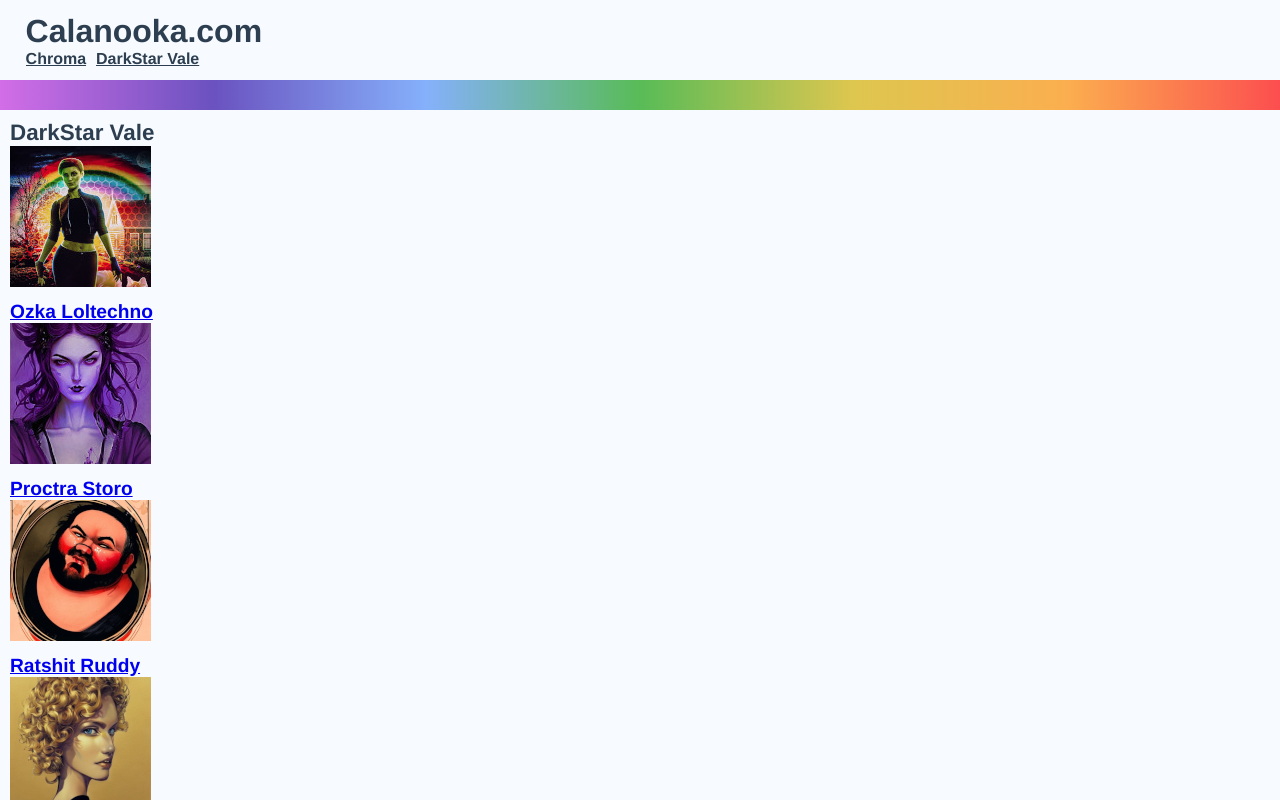
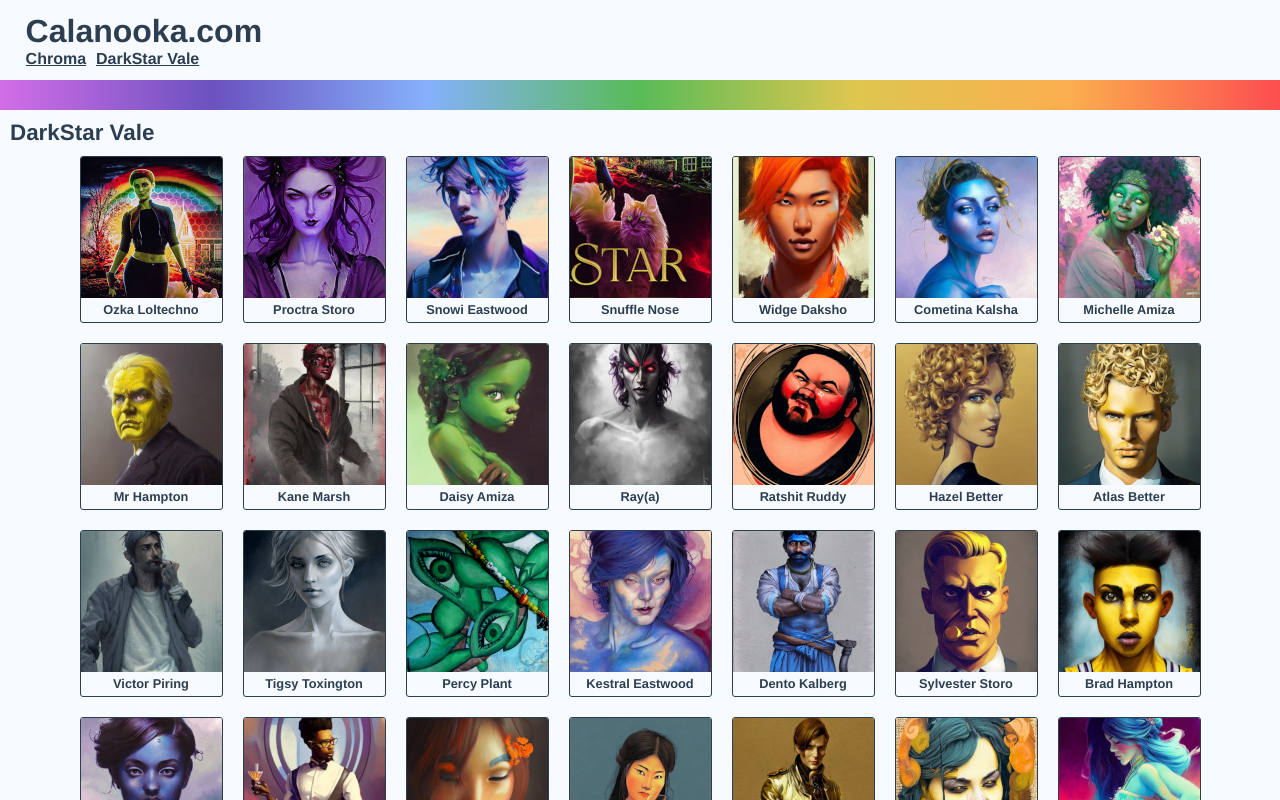
Before and after one commit to CarlieMartece/calanooka-react, a React (Create React App) app: page /dsv in a window 1280 px wide. Built offline with nearby package versions, Linux system fonts and the light colour scheme.

Commit message:
style DSV character page

```diff
--- a/src/components/DSVCharacterCard.jsx
+++ b/src/components/DSVCharacterCard.jsx
@@ -6,13 +6,13 @@ export default function DSVCharacterCard({ id, name }) {
   const imgSrc = require(`../images/preview/gc1-${imgName}.jpg`);
 
   return (
-    <li>
+    <li className="character">
       <Link to={link}>
         <img
           alt={name}
           src={imgSrc}
         />
-        <h2>{name}</h2>
+        <p>{name}</p>
       </Link>
     </li>
   );
--- a/src/components/DarkStarVale.jsx
+++ b/src/components/DarkStarVale.jsx
@@ -4,9 +4,9 @@ import DSVCharacterCard from "./DSVCharacterCard";
 export default function DarkStarVale() {
   return (
     <main>
-      <div id="dark-star-vale">
+      <div id="DarkStarVale">
         <h1>DarkStar Vale</h1>
-        <ul>
+        <ul id ="dsv-cast">
           {data.dsv.map((character) => {
             return (
               <DSVCharacterCard key={character.id} id={character.id} name={character.name} />
--- a/src/data/dsvCharacters.json
+++ b/src/data/dsvCharacters.json
@@ -24,6 +24,123 @@
             "address": "Sylvester's Convenience Store, 6 Amimia Square, DarkStar Vale",
             "family": "Sylvester Storo (father), Lucia Storo (mother)",
             "bio": "Stunning bisexual witch. With aspirations of Evollish power since childhood, she enjoys the opportunities of Ray's Temple Coven. Loves using deadlight to control people, and telepathy to freak them out.",
+            "dies": false
+        },
+        {
+            "id": 22,
+            "name": "Snowi Eastwood",
+            "firstBook": 1,
+            "firstChapter": 10,
+            "pronouns": "He/him",
+            "birthYear": "GE2275",
+            "presentColour": "Beshper blue with purple swirls",
+            "address": "6 Temple Road, DarkStar Vale",
+            "family": "Kestral Eastwood (mother), Molly Eastwood (sister)",
+            "bio": "Former Chroman Army cadet, stranded in DarkStar Vale while visiting family. Joined the Temple Coven as his best chance of escape. Enjoys hosting druggy gatherings with the crew in his attic bedroom.",
+            "dies": false
+        },
+        {
+            "id": 19,
+            "name": "Snuffle Nose",
+            "firstBook": 1,
+            "firstChapter": 7,
+            "pronouns": "He/him/his majesty",
+            "birthYear": "GE1886",
+            "presentColour": "Evollish purple",
+            "address": "Wherever he deigns to visit",
+            "family": "Unknown",
+            "bio": "Resident feline anifrag. Proud cat with impressive telepathic and teleportation ability. Smarter than most Chromans and humans, which isn't saying much.",
+            "dies": false
+        },
+        {
+            "id": 12,
+            "name": "Widge Daksho",
+            "firstBook": 1,
+            "firstChapter": 4,
+            "pronouns": "He/him",
+            "birthYear": "GE2275",
+            "presentColour": "Oprish orange with pale peach fade",
+            "address": "132 River Road, DarkStar Vale",
+            "family": "Dolores Daksho (sister), Ella Daksho (mother)",
+            "bio": "Member of the Temple Coven. Aspiring rockstar. Gay, melancholy, often stoned.",
+            "dies": true
+        },
+        {
+            "id": 13,
+            "name": "Cometina Kalsha",
+            "firstBook": 1,
+            "firstChapter": 4,
+            "pronouns": "She/her",
+            "birthYear": "GE2273",
+            "presentColour": "Beshper blue",
+            "address": "16 River Road, DarkStar Vale",
+            "family": "Bonnie Kalsha (sister), Clark Kalsha (father)",
+            "bio": "Temple Coven member and cam model. Enjoys having a reason to wear make-up in this dead-end town. Fancied by most people.",
+            "dies": false
+        },
+        {
+            "id": 15,
+            "name": "Michelle Amiza",
+            "firstBook": 1,
+            "firstChapter": 5,
+            "pronouns": "She/her",
+            "birthYear": "GE2247",
+            "presentColour": "Renish Green",
+            "address": "7 Landing Road, DarkStar Vale",
+            "family": "Daisy Amiza (daughter), Brad Hampton (son), Mr Hampton (ex-husband), Kane (adopted son)",
+            "bio": "Good witch who runs DarkStar Vale's animal sanctuary and hippy gift shop. Hosts Sanctuary Circle, training villagers in the art of lifelight manipulation. Often tripping balls.",
+            "dies": false
+        },
+        {
+            "id": 10,
+            "name": "Mr Hampton",
+            "firstBook": 1,
+            "firstChapter": 4,
+            "pronouns": "He/him",
+            "birthYear": "GE2239",
+            "presentColour": "Wellish Yellow",
+            "address": "1 Temple Road, DarkStar Vale",
+            "family": "Brad Hampton (son), Michelle Amiza (ex-wife), Daisy Amiza (estranged daughter)",
+            "bio": "Chairman of Darkstar Vale's village committee. Fights Michelle and Ray for influence over the growing settlement's population. Overly authoritarian, with suspected ties to ScapeStead's new management.",
+            "dies": true
+        },
+        {
+            "id": 11,
+            "name": "Kane Marsh",
+            "firstBook": 1,
+            "firstChapter": 4,
+            "pronouns": "He/him",
+            "birthYear": "GE2266",
+            "presentColour": "Predian red",
+            "address": "7 Landing Road, DarkStar Vale",
+            "family": "Michelle Amiza (adopted mother), Daisy Amiza (adopted sister)",
+            "bio": "Angry janitor and local misanthrope. Unofficially adopted by Michelle after escaping a troubled past. Traumatised by Ozka's resemblance to his dead wife.",
+            "dies": true
+        },
+        {
+            "id": 16,
+            "name": "Daisy Amiza",
+            "firstBook": 1,
+            "firstChapter": 5,
+            "pronouns": "She/her",
+            "birthYear": "GE2294",
+            "presentColour": "Renish green",
+            "address": "7 Landing Road, DarkStar Vale",
+            "family": "Michelle Amiza (mother), Mr Hampton (estranged father), Brad (estranged brother), Kane Marsh (adopted brother)",
+            "bio": "Clever, precocious child. Enjoys toys, books, ice cream, and being smarter than most grown-ups. Being homeschooled because the Vale's newest teachers are fascists.",
+            "dies": false
+        },
+        {
+            "id": 8,
+            "name": "Ray(a)",
+            "firstBook": 1,
+            "firstChapter": 3,
+            "pronouns": "He/him, they/them or she/her",
+            "birthYear": "Unknown",
+            "presentColour": "Grey purple",
+            "address": "Spooky hut behind Rhea Temple, DarkStar Vale",
+            "family": "Unknown",
+            "bio": "Former Evollish who got corrupted by Reckish deadlight (a fancy term for, they became a sinister twat). Recruits disciples into their Temple Coven, where they teach deadlight manipulation. Wants someone to fetch them six magic crystals, presumably for harmless reasons.",
             "dies": false
         },
         {
@@ -105,19 +222,6 @@
             "dies": "Maybe"
         },
         {
-            "id": 8,
-            "name": "Ray(a)",
-            "firstBook": 1,
-            "firstChapter": 3,
-            "pronouns": "He/him, they/them or she/her",
-            "birthYear": "Unknown",
-            "presentColour": "Grey purple",
-            "address": "Spooky hut behind Rhea Temple, DarkStar Vale",
-            "family": "Unknown",
-            "bio": "Former Evollish who got corrupted by Reckish deadlight (a fancy term for, they became a sinister twat). Recruits disciples into their Temple Coven, where they teach deadlight manipulation. Wants someone to fetch them six magic crystals, presumably for harmless reasons.",
-            "dies": false
-        },
-        {
             "id": 9,
             "name": "Kestral Eastwood",
             "firstBook": 1,
@@ -129,58 +233,6 @@
             "family": "Snowi Eastwood (son), Molly Eastwood (daughter)",
             "bio": "Local tradeswoman, and member of DarkStar Vale's village committee. Has two mysteriously dead husbands. She might eat your soul, or she might build you a wicked new conservatory.",
             "dies": true
-        },
-        {
-            "id": 10,
-            "name": "Mr Hampton",
-            "firstBook": 1,
-            "firstChapter": 4,
-            "pronouns": "He/him",
-            "birthYear": "GE2239",
-            "presentColour": "Wellish Yellow",
-            "address": "1 Temple Road, DarkStar Vale",
-            "family": "Brad Hampton (son), Michelle Amiza (ex-wife), Daisy Amiza (estranged daughter)",
-            "bio": "Chairman of Darkstar Vale's village committee. Fights Michelle and Ray for influence over the growing settlement's population. Overly authoritarian, with suspected ties to ScapeStead's new management.",
-            "dies": true
-        },
-        {
-            "id": 11,
-            "name": "Kane Marsh",
-            "firstBook": 1,
-            "firstChapter": 4,
-            "pronouns": "He/him",
-            "birthYear": "GE2266",
-            "presentColour": "Predian red",
-            "address": "7 Landing Road, DarkStar Vale",
-            "family": "Michelle Hampton (adopted mother), Daisy Hampton (adopted sister)",
-            "bio": "Angry janitor and local misanthrope. Unofficially adopted by Michelle after escaping a troubled past. Traumatised by Ozka's resemblance to his dead wife.",
-            "dies": true
-        },
-        {
-            "id": 12,
-            "name": "Widge Daksho",
-            "firstBook": 1,
-            "firstChapter": 4,
-            "pronouns": "He/him",
-            "birthYear": "GE2275",
-            "presentColour": "Oprish orange with pale peach fade",
-            "address": "132 River Road, DarkStar Vale",
-            "family": "Dolores Daksho (sister), Ella Daksho (mother)",
-            "bio": "Member of the Temple Coven. Aspiring rockstar. Gay, melancholy, often stoned.",
-            "dies": true
-        },
-        {
-            "id": 13,
-            "name": "Cometina Kalsha",
-            "firstBook": 1,
-            "firstChapter": 4,
-            "pronouns": "She/her",
-            "birthYear": "GE2273",
-            "presentColour": "Beshper blue",
-            "address": "16 River Road, DarkStar Vale",
-            "family": "Bonnie Kalsha (sister), Clark Kalsha (father)",
-            "bio": "Temple Coven member and cam model. Enjoys having a reason to wear make-up in this dead-end town. Fancied by most people.",
-            "dies": false
         },
         {
             "id": 14,
@@ -196,29 +248,29 @@
             "dies": false
         },
         {
-            "id": 15,
-            "name": "Michelle Amiza",
+            "id": 20,
+            "name": "Sylvester Storo",
             "firstBook": 1,
-            "firstChapter": 5,
-            "pronouns": "She/her",
-            "birthYear": "GE2247",
-            "presentColour": "Renish Green",
-            "address": "7 Landing Road, DarkStar Vale",
-            "family": "Daisy Amiza (daughter), Brad Hampton (son), Mr Hampton (ex-husband), Kane (adopted son)",
-            "bio": "Good witch who runs DarkStar Vale's animal sanctuary and hippy gift shop. Hosts Sanctuary Circle, training villagers in the art of lifelight manipulation. Often tripping balls.",
-            "dies": false
+            "firstChapter": 9,
+            "pronouns": "He/him",
+            "birthYear": "GE2242",
+            "presentColour": "Wellish golden with pale peach blotches",
+            "address": "Sylvester's Convenience Store, Amimia Square, DarkStar Vale",
+            "family": "Lucia Storo (wife), Proctra Storo (daughter)",
+            "bio": "Successful businessman and council member corrupted by capitalist ambition and Mr Hampton's influence. Mistrusts young people, the unemployed and anyone not sober. Fun at parties.",
+            "dies": true
         },
         {
-            "id": 16,
-            "name": "Daisy Amiza",
+            "id": 27,
+            "name": "Brad Hampton",
             "firstBook": 1,
-            "firstChapter": 5,
-            "pronouns": "She/her",
-            "birthYear": "GE2294",
-            "presentColour": "Renish green",
-            "address": "7 Landing Road, DarkStar Vale",
-            "family": "Michelle Amiza (mother), Mr Hampton (estranged father), Brad (estranged brother), Kane Marsh (adopted brother)",
-            "bio": "Clever, precocious child. Enjoys toys, books, ice cream, and being smarter than most grown-ups. Being homeschooled because the Vale's newest teachers are fascists.",
+            "firstChapter": 11,
+            "pronouns": "He/him",
+            "birthYear": "GE2282",
+            "presentColour": "Wellish yellow",
+            "address": "1 Temple Road, DarkStar Vale",
+            "family": "Mr Hampton (father), Michelle Amiza (estranged mother), Daisy Amiza (estranged sister)",
+            "bio": "Clueless teenager who enjoys shooting hoops. Drugged with steroids and anti-psychotics by his controlling father. Mocked by the Temple Coven for being less cool than them.",
             "dies": false
         },
         {
@@ -245,45 +297,6 @@
             "address": "Gator's Bar, Amimia Square, DarkStar Vale",
             "family": "Unknown",
             "bio": "Gay, trans former rave kid. Runs the Vale's only nightlife venue, provding alcohol and live music. Considered joining the Temple Coven, but thought Ray was a prick.",
-            "dies": false
-        },
-        {
-            "id": 19,
-            "name": "Snuffle Nose",
-            "firstBook": 1,
-            "firstChapter": 7,
-            "pronouns": "He/him/his majesty",
-            "birthYear": "GE1886",
-            "presentColour": "Evollish purple",
-            "address": "Wherever he deigns to visit",
-            "family": "Unknown",
-            "bio": "Resident feline anifrag. Proud cat with impressive telepathic and teleportation ability. Smarter than most Chromans and humans, which isn't saying much.",
-            "dies": false
-        },
-        {
-            "id": 20,
-            "name": "Sylvester Storo",
-            "firstBook": 1,
-            "firstChapter": 9,
-            "pronouns": "He/him",
-            "birthYear": "GE2242",
-            "presentColour": "Wellish golden with pale peach blotches",
-            "address": "Sylvester's Convenience Store, Amimia Square, DarkStar Vale",
-            "family": "Lucia Storo (wife), Proctra Storo (daughter)",
-            "bio": "Successful businessman and council member corrupted by capitalist ambition and Mr Hampton's influence. Mistrusts young people, the unemployed and anyone not sober. Fun at parties.",
-            "dies": true
-        },
-        {
-            "id": 22,
-            "name": "Snowi Eastwood",
-            "firstBook": 1,
-            "firstChapter": 10,
-            "pronouns": "He/him",
-            "birthYear": "GE2275",
-            "presentColour": "Beshper blue with purple swirls",
-            "address": "6 Temple Road, DarkStar Vale",
-            "family": "Kestral Eastwood (mother), Molly Eastwood (sister)",
-            "bio": "Former Chroman Army cadet, stranded in DarkStar Vale while visiting family. Joined the Temple Coven as his best chance of escape. Enjoys hosting druggy gatherings with the crew in his attic bedroom.",
             "dies": false
         },
         {
@@ -339,19 +352,6 @@
             "dies": true
         },
         {
-            "id": 27,
-            "name": "Brad Hampton",
-            "firstBook": 1,
-            "firstChapter": 11,
-            "pronouns": "He/him",
-            "birthYear": "GE2282",
-            "presentColour": "Wellish yellow",
-            "address": "1 Temple Road, DarkStar Vale",
-            "family": "Mr Hampton (father), Michelle Amiza (estranged mother), Daisy Amiza (estranged sister)",
-            "bio": "Clueless teenager who enjoys shooting hoops. Drugged with steroids and anti-psychotics by his controlling father. Mocked by the Temple Coven for being less cool than them.",
-            "dies": false
-        },
-        {
             "id": 28,
             "name": "Bonnie Kalsha",
             "firstBook": 1,
@@ -379,7 +379,7 @@
         },
         {
             "id": 30,
-            "name": "Lexo-Woodman",
+            "name": "Lexo Woodman",
             "firstBook": 1,
             "firstChapter": 100,
             "pronouns": "He/him",
@@ -392,7 +392,7 @@
         },
         {
             "id": 31,
-            "name": "Braxa-Velin",
+            "name": "Braxa Velin",
             "firstBook": 1,
             "firstChapter": 100,
             "pronouns": "He/him",
@@ -418,7 +418,7 @@
         },
         {
             "id": 33,
-            "name": "Wonkali-Rivers",
+            "name": "Wonkali Rivers",
             "firstBook": 1,
             "firstChapter": 100,
             "pronouns": "He/him",
--- a/src/sass/main.css
+++ b/src/sass/main.css
@@ -134,6 +134,32 @@ nav a.router-link-exact-active {
   text-align: center;
 }
 
+#DarkStarVale #dsv-cast {
+  display: flex;
+  flex: 1 1 0px;
+  flex-direction: row;
+  flex-wrap: wrap;
+  justify-content: center;
+  max-width: 100%;
+}
+#DarkStarVale .character {
+  border: 1px solid #2c3e50;
+  border-radius: 3px;
+  margin: 10px;
+}
+#DarkStarVale .character a {
+  color: #2c3e50;
+  text-decoration: none;
+}
+#DarkStarVale .character a:visited {
+  color: #c22edc;
+}
+#DarkStarVale .character p {
+  font-weight: bold;
+  margin-bottom: 5px;
+  text-align: center;
+}
+
 * {
   background: transparent;
   border: 0;
--- a/src/sass/main.scss
+++ b/src/sass/main.scss
@@ -3,6 +3,7 @@
 @use "abstracts/colourMatch";
 @use "layout/header";
 @use "pages/chroma";
+@use "pages/darkstar-vale";
 
 * {
   background: transparent;
--- /dev/null
+++ b/src/sass/pages/darkstar-vale.scss
@@ -0,0 +1,33 @@
+@use "../abstracts/colours" as *;
+
+#DarkStarVale {
+  #dsv-cast {
+    display: flex;
+    flex: 1 1 0px;
+    flex-direction: row;
+    flex-wrap: wrap;
+    justify-content: center;
+    max-width: 100%;
+  }
+
+  .character {
+    border: 1px solid $darkMain;
+    border-radius: 3px;
+    margin: 10px;
+
+    a {
+      color: $darkMain;
+      text-decoration: none;
+    }
+
+    a:visited {
+      color: $violetSphere;
+    }
+
+    p {
+      font-weight: bold;
+        margin-bottom: 5px;
+      text-align: center;
+    }
+  }
+}
```
Also changed, not shown: 1 other file (tests, documents, lock files or other folders).
